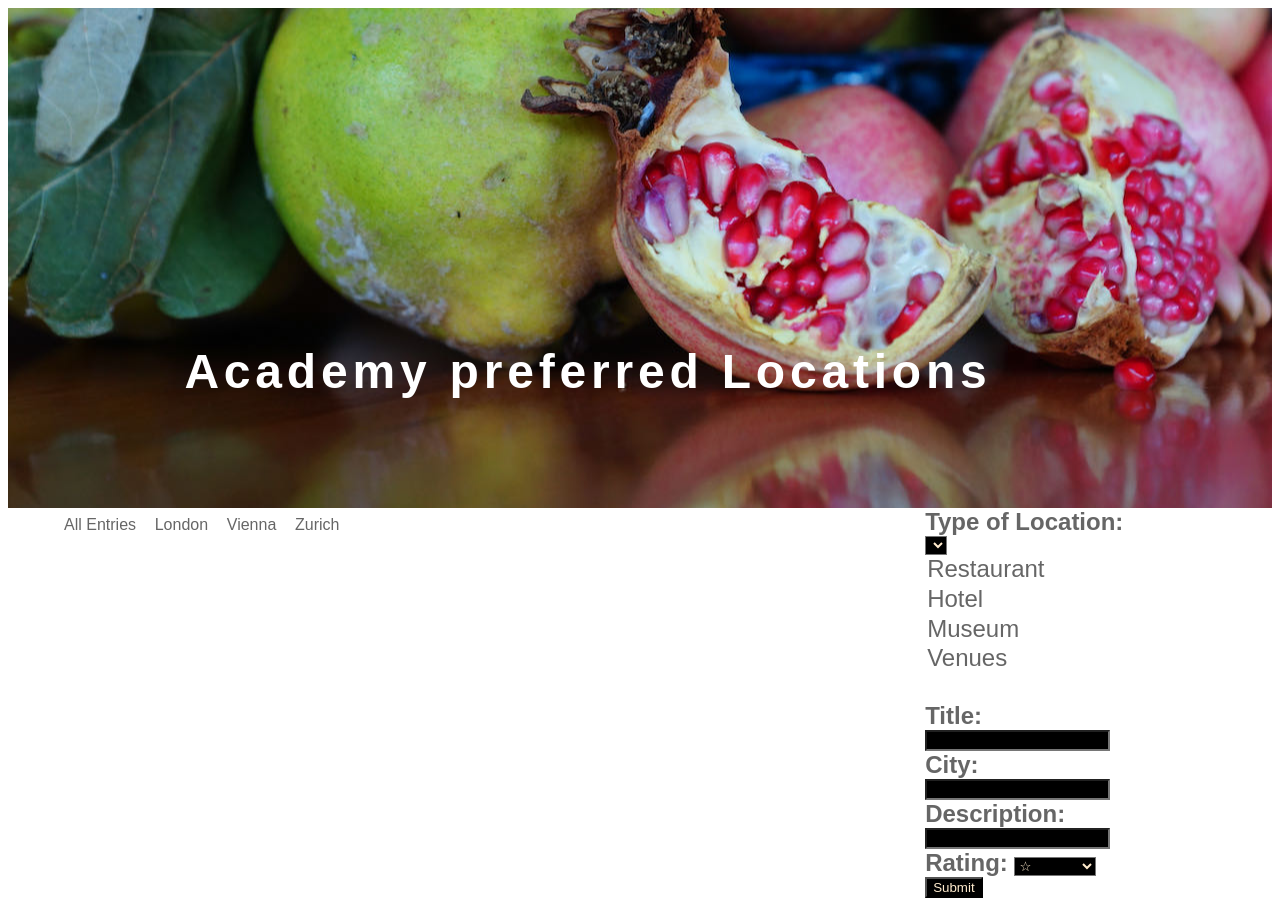
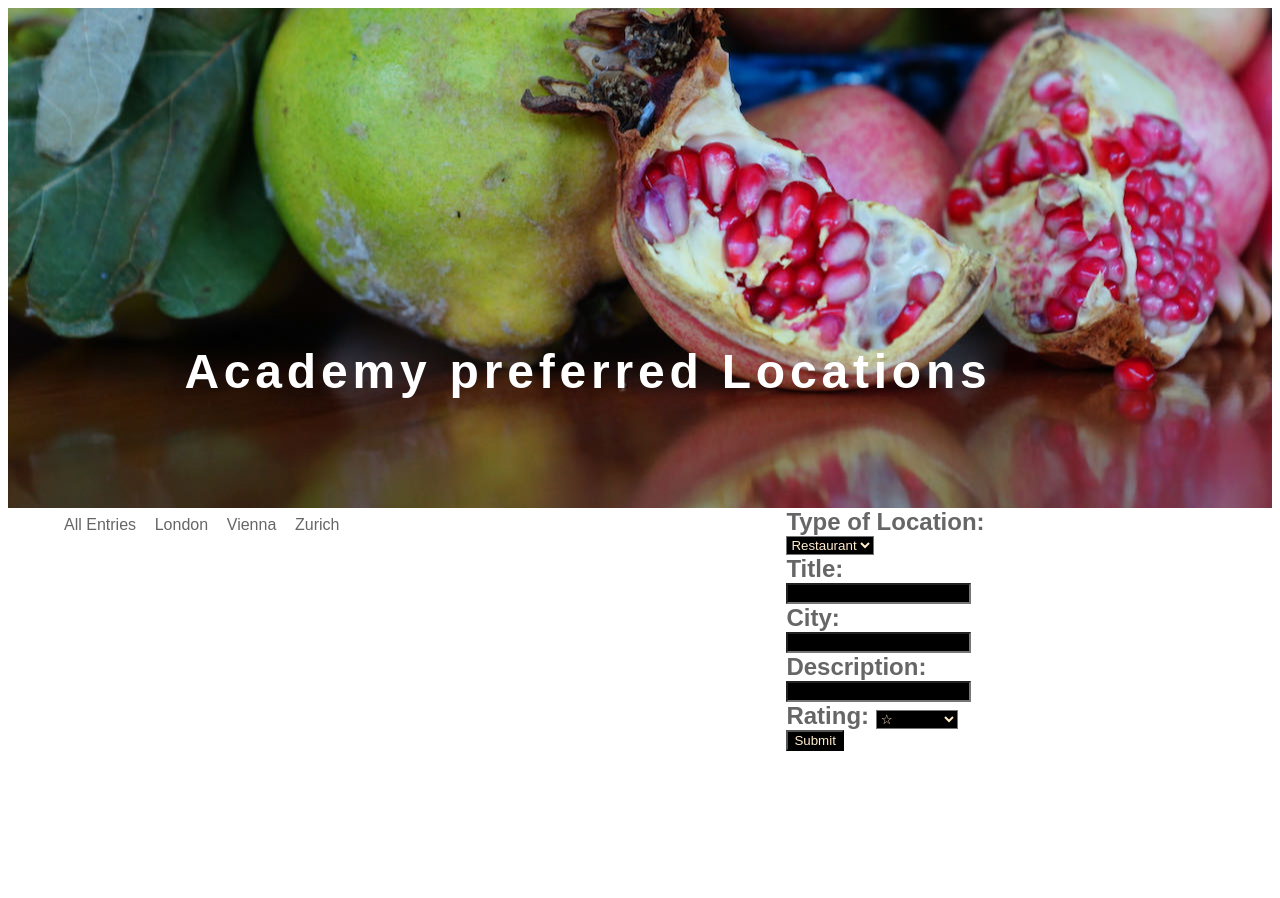
Before and after one commit to nkode-academy/academy_project, a Flask app: page / in a window 1280 px wide. After the commit the page ends 751 px from the top, so only its background shows below. Run offline with Flask 2, Linux system fonts and the light colour scheme; lists and menus that the app fills with data are empty; parts of the project's set-up code (start-up, migrations or seed data) failed here and were passed over.

Commit message:
fixed the dropdown issue

```diff
--- a/templates/home.html
+++ b/templates/home.html
@@ -34,7 +34,7 @@
 
     .container{
         display: grid;
-        grid-template-columns: 5fr 2fr;
+        grid-template-columns: 3fr 2fr;
         grid-template-rows: 50px auto;
         margin-left: 50px;
     }
@@ -106,15 +106,12 @@
     </div>
 
     <form action="/new_entry">
-        <div class="locationtype"><label for="type">Type of Location:</label><br>
-        <select name="type" method="GET" action="/">
-        <label for="type">Type:</label><br>
+        <label for="type">Type of Location:</label><br>
         <select name="type">
             {%for type in location_types%}
             <option value="{{ type }}">{{ type }}</option>
             {%endfor%}
         </select><br>
-        </div>
 
         <label for="title">Title:</label><br>
         <input type="text" id="title" name="title"><br>
```
